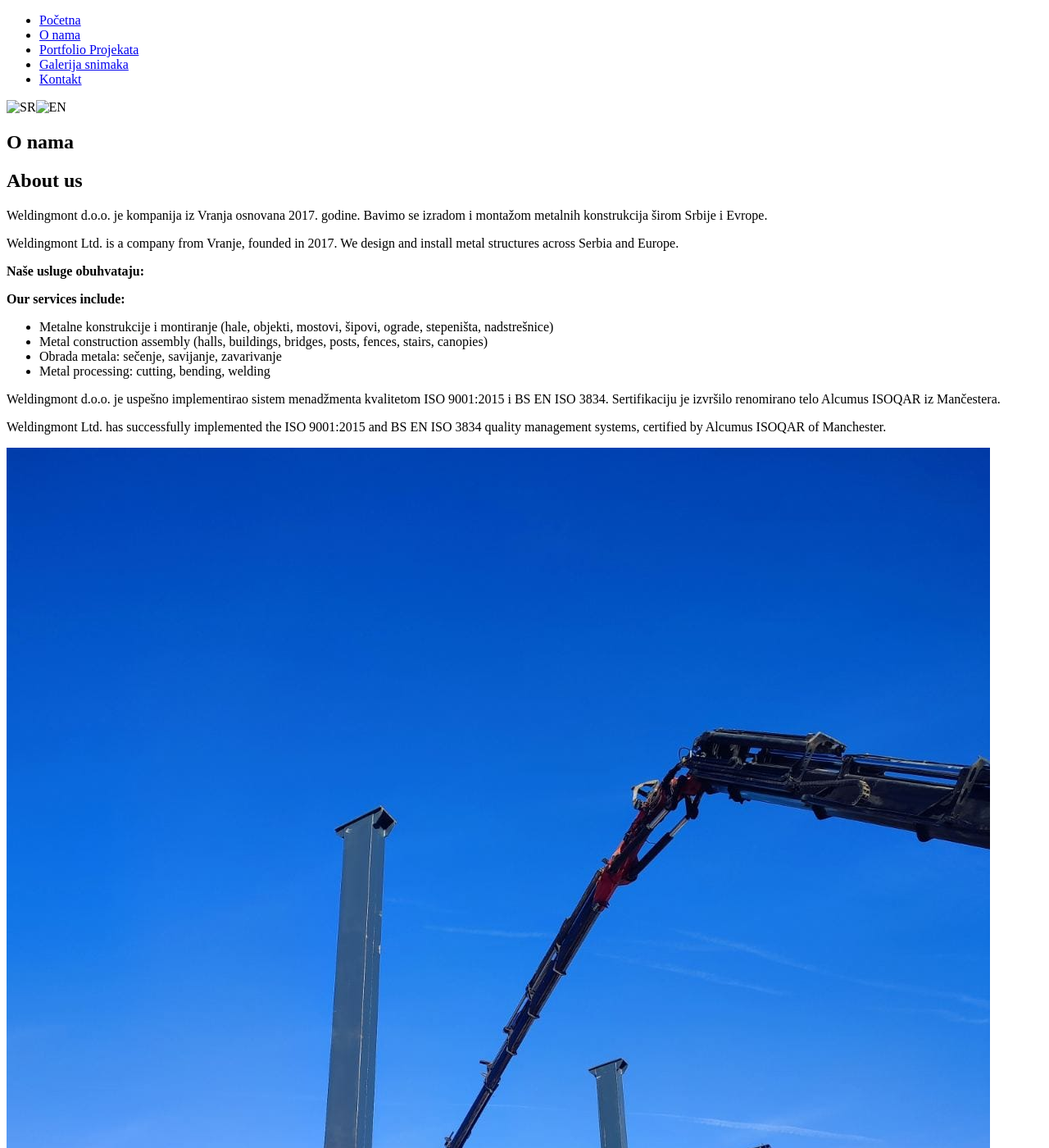
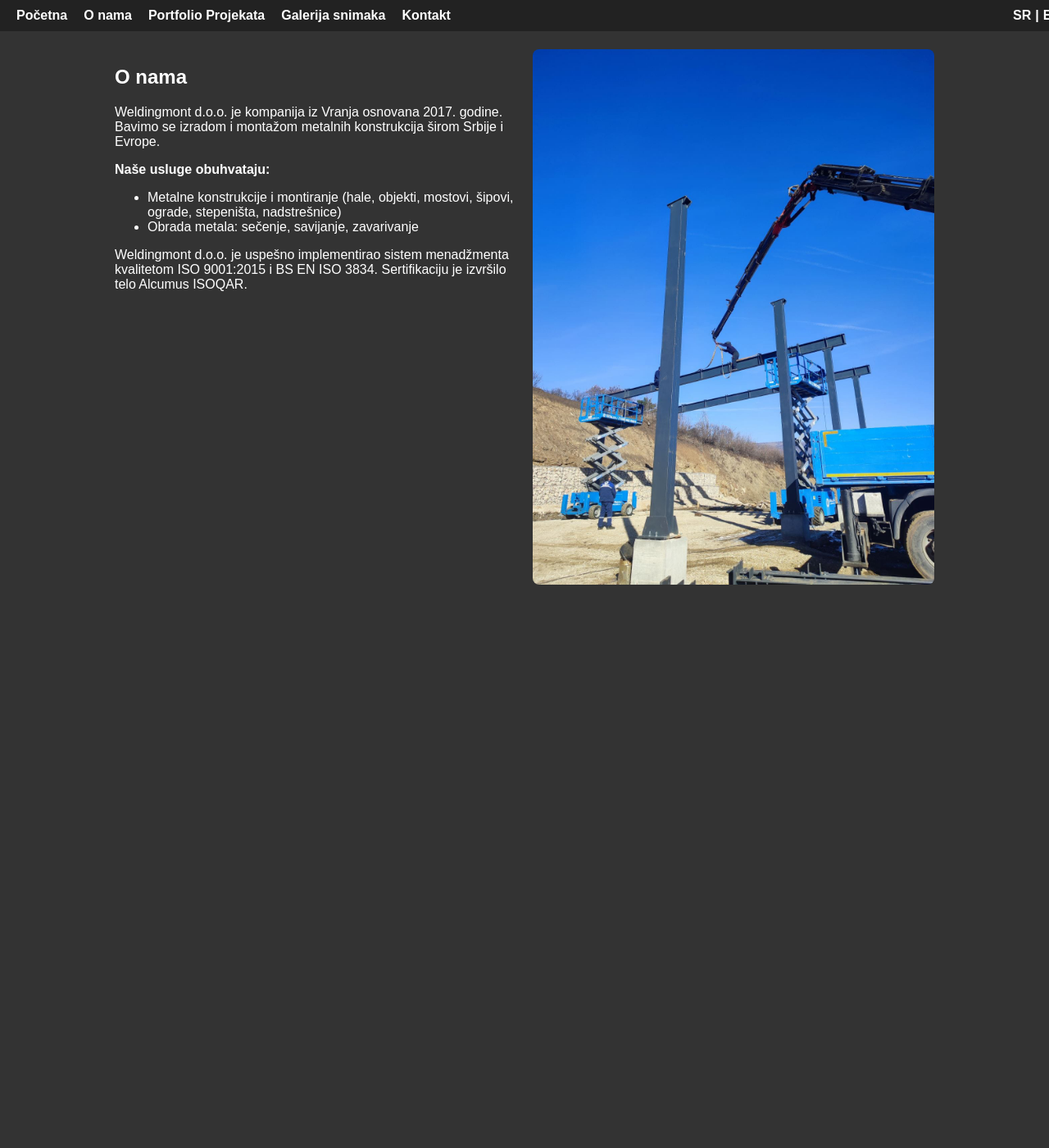
Before and after one commit to weldingmont/test, a Jekyll site: the page onama.html, which Jekyll copies as it is, in a window 1280 px wide and 1400 px high. Shown: the whole window at 82% size. Built offline with Jekyll 4.4.1, drawn with Linux system fonts in a browser that asks for light colours; some of the changed text lies outside the part shown.

Commit message:
Add files via upload

```diff
--- a/onama.html
+++ b/onama.html
@@ -1,32 +1,22 @@
 <!DOCTYPE html>
-<html lang="sr" data-lang="sr">
-<head>
-  <meta charset="UTF-8">
-  <meta name="viewport" content="width=device-width, initial-scale=1">
-  <title>Weldingmont – O nama</title>
-  <link rel="stylesheet" href="styles.css">
-</head>
-<body>
-
+<html lang="sr" data-lang="sr"><head><meta charset="UTF-8"><meta name="viewport" content="width=device-width,initial-scale=1"><title>O nama</title><link rel="stylesheet" href="styles.css"></head><body>
 <header>
   <nav class="navbar">
     <ul class="nav-links">
-      <li><a href="index.html#hero" class="lang sr">Početna</a><a href="index.html#hero" class="lang en">Home</a></li>
-      <li><a href="onama.html" class="lang sr">O nama</a><a href="onama.html" class="lang en">About us</a></li>
-      <li><a href="portfolio.html" class="lang sr">Portfolio Projekata</a><a href="portfolio.html" class="lang en">Projects</a></li>
-      <li><a href="galerija.html" class="lang sr">Galerija snimaka</a><a href="galerija.html" class="lang en">Video gallery</a></li>
-      <li><a href="index.html#contact" class="lang sr">Kontakt</a><a href="index.html#contact" class="lang en">Contact</a></li>
+      <li><a href="index.html#hero">Početna</a><a href="index.html#hero" class="lang en" style="display:none;">Home</a></li>
+      <li><a href="onama.html">O nama</a><a href="onama.html" class="lang en" style="display:none;">About us</a></li>
+      <li><a href="portfolio.html">Portfolio Projekata</a><a href="portfolio.html" class="lang en" style="display:none;">Projects</a></li>
+      <li><a href="galerija.html">Galerija snimaka</a><a href="galerija.html" class="lang en" style="display:none;">Video gallery</a></li>
+      <li><a href="index.html#contact">Kontakt</a><a href="index.html#contact" class="lang en" style="display:none;">Contact</a></li>
     </ul>
     <div class="language-switcher">
-      <img id="btn-sr" src="images/sr.png" alt="SR">
-      <img id="btn-en" src="images/en.png" alt="EN">
+      <a href="javascript:void(0)" id="btn-sr">SR</a>|<a href="javascript:void(0)" id="btn-en">EN</a>
     </div>
   </nav>
 </header>
-
 <script>
   function switcher(lang) {
-    document.body.datasetLang = lang;
+    document.body.setAttribute('data-lang', lang);
     document.querySelectorAll('.lang').forEach(el => {
       el.style.display = el.classList.contains(lang) ? '' : 'none';
     });
@@ -36,51 +26,25 @@
   switcher('sr');
 </script>
 
-<main>
-  <section id="about" class="onama-section">
+<main class="main-content">
+  <section class="onama-section">
     <div class="onama-container">
       <div class="onama-text">
-        <h1 class="lang sr">O nama</h1>
-        <h1 class="lang en">About us</h1>
-
-        <p class="lang sr">
-          Weldingmont d.o.o. je kompanija iz Vranja osnovana 2017. godine. Bavimo se izradom i montažom
-          metalnih konstrukcija širom Srbije i Evrope.
-        </p>
-        <p class="lang en">
-          Weldingmont Ltd. is a company from Vranje, founded in 2017. We design and install metal structures
-          across Serbia and Europe.
-        </p>
-
+        <h1 class="lang sr">O nama</h1><h1 class="lang en" style="display:none;">About us</h1>
+        <p class="lang sr">Weldingmont d.o.o. je kompanija iz Vranja osnovana 2017. godine. Bavimo se izradom i montažom metalnih konstrukcija širom Srbije i Evrope.</p>
+        <p class="lang en" style="display:none;">Weldingmont Ltd. is a company from Vranje, founded in 2017. We design and install metal structures across Serbia and Europe.</p>
         <p class="lang sr"><strong>Naše usluge obuhvataju:</strong></p>
-        <p class="lang en"><strong>Our services include:</strong></p>
+        <p class="lang en" style="display:none;"><strong>Our services include:</strong></p>
         <ul>
           <li class="lang sr">Metalne konstrukcije i montiranje (hale, objekti, mostovi, šipovi, ograde, stepeništa, nadstrešnice)</li>
-          <li class="lang en">Metal construction assembly (halls, buildings, bridges, posts, fences, stairs, canopies)</li>
+          <li class="lang en" style="display:none;">Metal construction assembly (halls, buildings, bridges, posts, fences, stairs, canopies)</li>
           <li class="lang sr">Obrada metala: sečenje, savijanje, zavarivanje</li>
-          <li class="lang en">Metal processing: cutting, bending, welding</li>
+          <li class="lang en" style="display:none;">Metal processing: cutting, bending, welding</li>
         </ul>
-
-        <p class="lang sr">
-          Weldingmont d.o.o. je uspešno implementirao sistem menadžmenta kvalitetom ISO 9001:2015 i BS EN ISO 3834.
-          Sertifikaciju je izvršilo renomirano telo Alcumus ISOQAR iz Mančestera.
-        </p>
-        <p class="lang en">
-          Weldingmont Ltd. has successfully implemented the ISO 9001:2015 and BS EN ISO 3834 quality management systems,
-          certified by Alcumus ISOQAR of Manchester.
-        </p>
+        <p class="lang sr">Weldingmont d.o.o. je uspešno implementirao sistem menadžmenta kvalitetom ISO 9001:2015 i BS EN ISO 3834. Sertifikaciju je izvršilo telo Alcumus ISOQAR.</p>
+        <p class="lang en" style="display:none;">Weldingmont Ltd. has successfully implemented ISO 9001:2015 and BS EN ISO 3834, certified by Alcumus ISOQAR.</p>
       </div>
-      <div class="onama-image">
-        <img src="images/490141437_1267455051516172_7720238688815939345_n.jpg" alt="Weldingmont team on site">
-      </div>
+      <div class="onama-image"><img src="images/onama.jpg" alt="Weldingmont on site"></div>
     </div>
   </section>
-</main>
-
-<footer>
-  <p class="lang sr">© Nikola Markovic – Sva prava zadržana</p>
-  <p class="lang en">© Nikola Markovic – All rights reserved</p>
-</footer>
-
-</body>
-</html>
+</main></body></html>
--- a/styles.css
+++ b/styles.css
@@ -1,27 +1,125 @@
-/* Language switcher styles */
-.language-switcher {
+/* Global */
+body {
+  margin: 0;
+  font-family: Arial, sans-serif;
+  background: #333; /* dark gray */
+  color: #fff; /* white text */
+}
+header {
+  background: #222;
+  padding: 10px 20px;
+  position: fixed;
+  top: 0;
+  width: 100%;
+  z-index: 1000;
+}
+.navbar {
   display: flex;
+  justify-content: space-between;
   align-items: center;
 }
-/* Remove image rules, ensure links appear correctly */
+.nav-links {
+  list-style: none;
+  display: flex;
+  margin: 0;
+  padding: 0;
+}
+.nav-links li {
+  margin-right: 20px;
+}
+.nav-links a {
+  color: #fff;
+  text-decoration: none;
+  font-weight: bold;
+}
+.language-switcher {
+  font-weight: bold;
+}
 .language-switcher a {
   color: #fff;
   text-decoration: none;
-  font-weight: bold;
   margin: 0 5px;
 }
-.language-switcher a:hover {
-  text-decoration: underline;
+.main-content {
+  padding-top: 70px;
+  padding: 20px;
 }
-
-/* Footer link style */
-footer a {
+.hero {
+  position: relative;
+  width: 100vw;
+  height: 60vh;
+  overflow: hidden;
+}
+.hero iframe {
+  position: absolute;
+  top: 0; left: 0;
+  width: 100%; height: 100%;
+  pointer-events: none;
+}
+.hero-content {
+  position: absolute;
+  top: 50%; left: 50%;
+  transform: translate(-50%, -50%);
+  text-align: center;
+}
+.hero-content h1 {
+  font-size: 3rem;
+  text-shadow: 2px 2px 6px rgba(0,0,0,0.7);
+}
+.onama-section {
+  margin-top: 20px;
+  padding: 20px;
+}
+.onama-container {
+  display: flex;
+  flex-wrap: wrap;
+  gap: 20px;
+  max-width: 1000px;
+  margin: 0 auto;
+}
+.onama-text {
+  flex: 1 1 300px;
+}
+.onama-image {
+  flex: 1 1 300px;
+  text-align: center;
+}
+.onama-image img {
+  max-width: 100%;
+  height: auto;
+  border-radius: 8px;
+}
+.contact-section {
+  margin-top: 40px;
+  display: flex;
+  flex-wrap: wrap;
+  gap: 20px;
+}
+.contact-info, .contact-map {
+  flex: 1 1 300px;
+}
+.contact-info {
+  background: #444;
+  padding: 20px;
+  border-radius: 8px;
+}
+.contact-info p, .contact-info a {
+  color: #fff;
+  margin-bottom: 10px;
+}
+.contact-map iframe {
+  width: 100%;
+  height: 300px;
+  border: none;
+  border-radius: 8px;
+}
+footer {
+  margin-top: 40px;
+  text-align: center;
+  padding: 20px 0;
+  background: #222;
+}
+footer a, footer p {
   color: #fff;
   text-decoration: none;
-  font-weight: bold;
-  margin-bottom: 10px;
-  display: inline-block;
 }
-footer a:hover {
-  text-decoration: underline;
-}
```
Also changed, not shown: galerija.html (+9 -35 lines), index.html (+17 -31 lines), kontakt.html (+25 -33 lines), portfolio.html (+9 -33 lines), images/onama.jpg (added).
